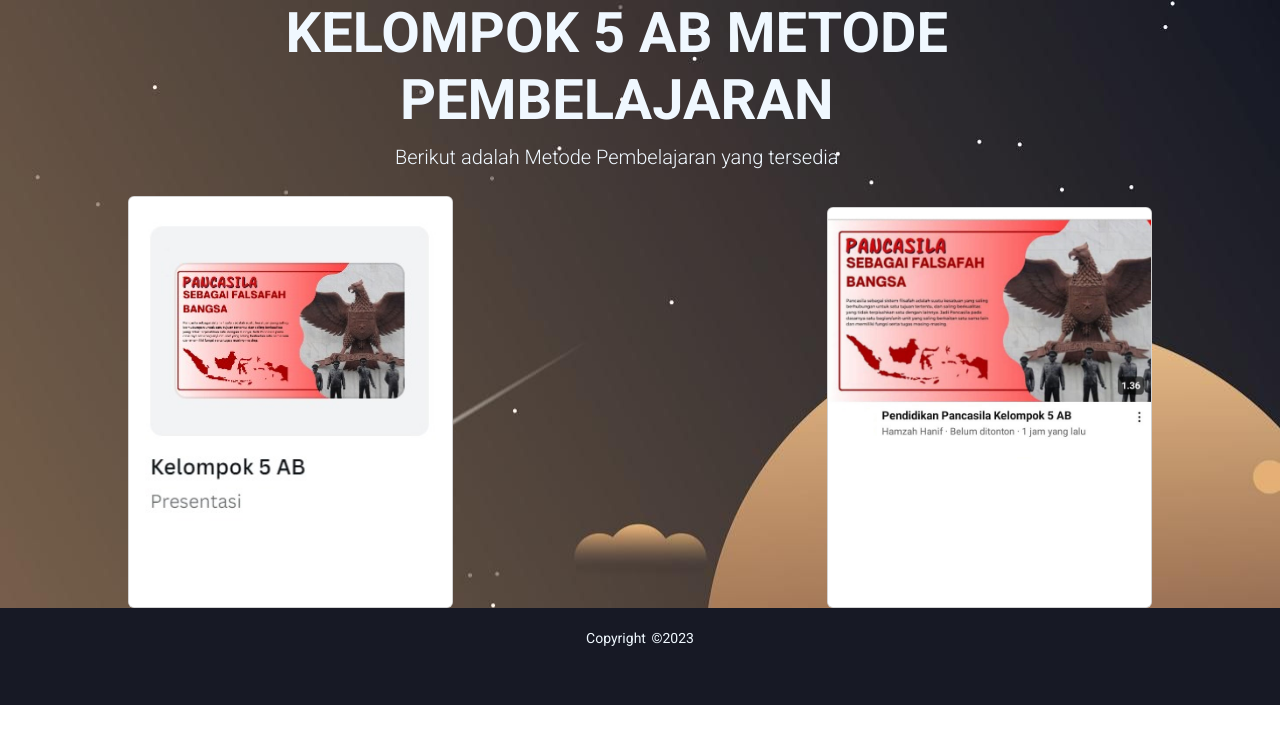
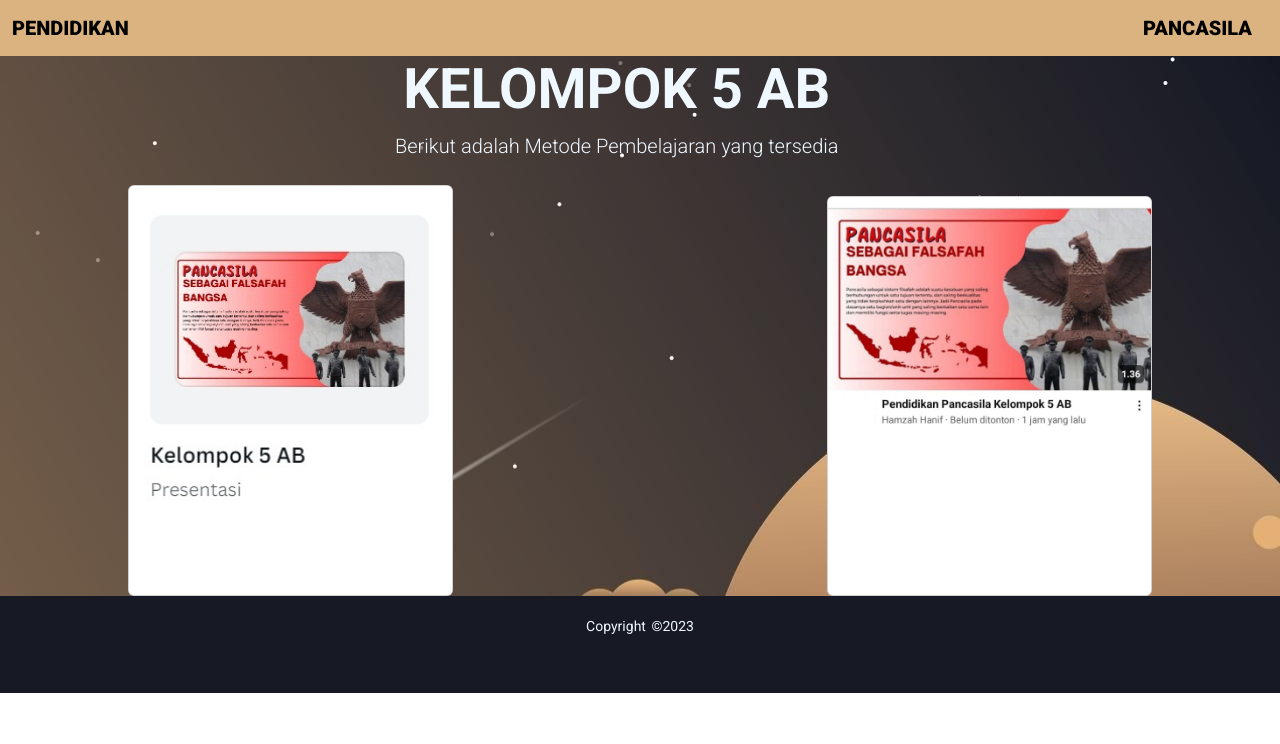
Before and after one commit to HamzahHanif/HamzahHanif.github.io, a plain HTML site: page index.html in a window 1280 px wide. Drawn offline with nearby package versions, Linux system fonts and the light colour scheme.

Commit message:
Update index.html

```diff
--- a/index.html
+++ b/index.html
@@ -5,14 +5,24 @@
     <meta name="viewport" content="width=device-width, initial-scale=1.0">
     <title>Pendidikan Pancasila</title>
     <link rel="stylesheet" href="style.css">
-    <link rel="stylesheet" href="stylebutton.css">
+        <link rel="stylesheet" href="stylebutton.css">
     <link href="https://cdn.jsdelivr.net/npm/bootstrap@5.3.0-alpha3/dist/css/bootstrap.min.css" rel="stylesheet" integrity="sha384-KK94CHFLLe+nY2dmCWGMq91rCGa5gtU4mk92HdvYe+M/SXH301p5ILy+dN9+nJOZ" crossorigin="anonymous">
 </head>
-<body><div class="container5">
+<body>
+  <nav class="navbar navbar-expand-lg" style="background-color: #dbb380;">
+    <div class="container-fluid">
+      <a class="navbar-brand name">PENDIDIKAN</a>
+      <a class="navbar-brand name1">PANCASILA</a>
+    </div>
+  </nav>
+
+
+
+  <div class="container5">
   <div class="container">
 
           <div class="col-lg-10 text-center">
-              <h1 class="display-4 fw-bold align-items-center margin-left" style="color: aliceblue;" >KELOMPOK 5 AB <span class="text-brand">METODE </span>PEMBELAJARAN</h1>
+              <h1 class="display-4 fw-bold align-items-center margin-left" style="color: aliceblue;" >KELOMPOK 5 AB <span class="text-brand"></span></h1>
               <p class="lead mt-2 mb-4 margin-left" style="color:aliceblue;   ">Berikut adalah Metode Pembelajaran yang tersedia </p>
           </div>
 
```
